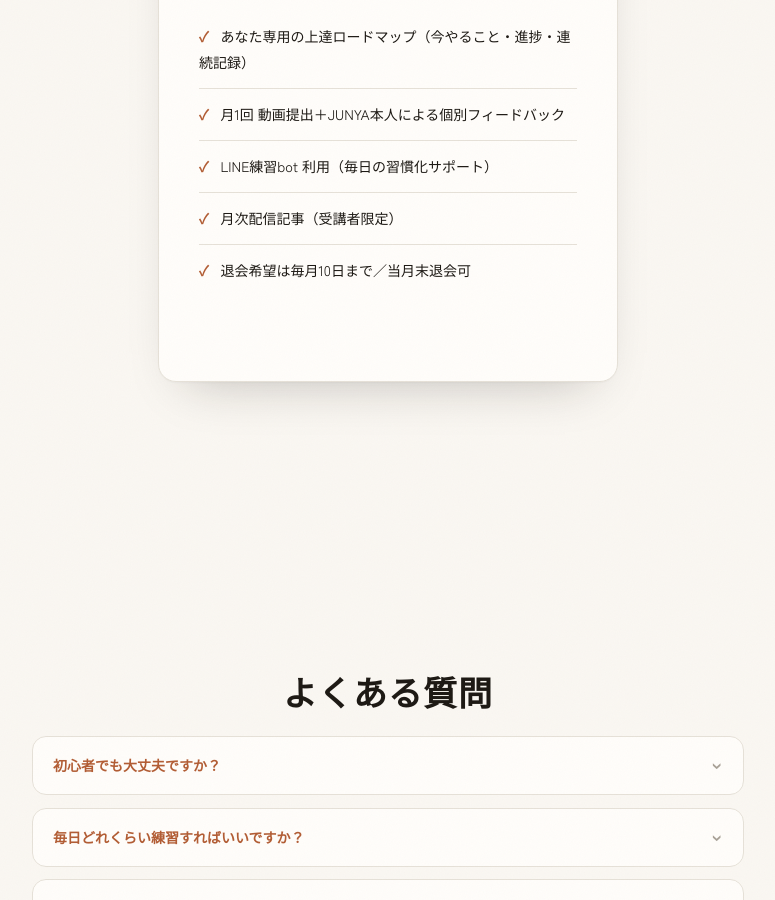
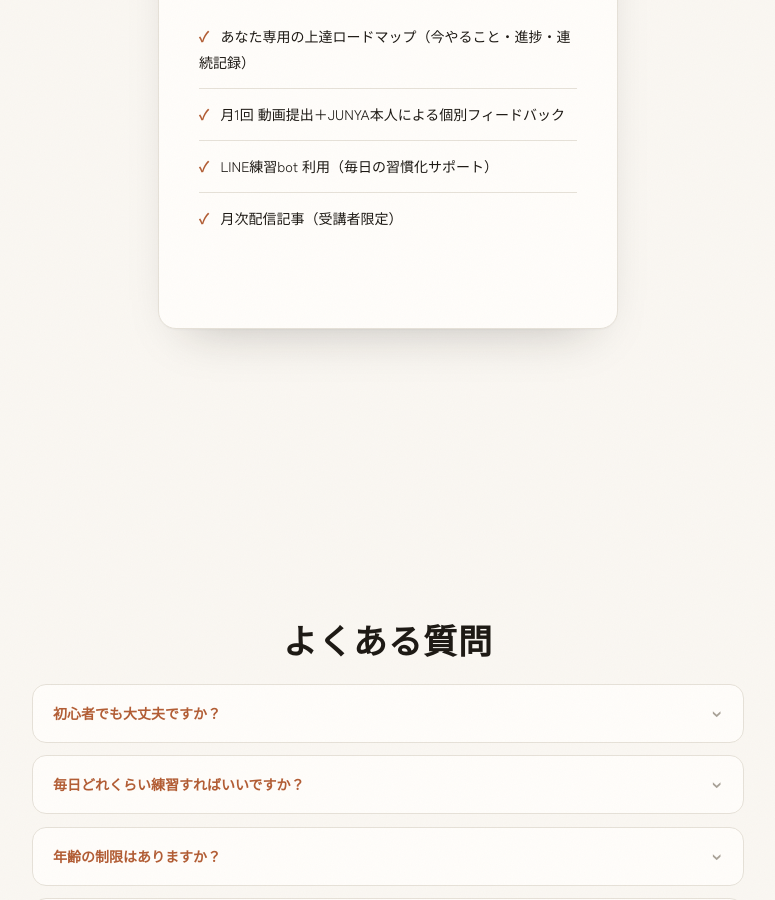
Before and after one commit to JunyaUnityDev/haribow-online-lesson-lp, a Jekyll site: the page built from index.html, in a window 1280 px wide and 900 px high, scrolled down 7339 px. Shown: the whole window, without its empty margins (252-1027 px from the left). Built offline with Jekyll 4.4.1, drawn with Linux system fonts in a browser that asks for light colours; some web fonts are replaced; some of the changed text lies outside the part shown.

Commit message:
LP: remove casual cancellation copy; move refund rules to FAQ only

```diff
--- a/index.html
+++ b/index.html
@@ -334,14 +334,13 @@
       <p class="pricing-amount">
         ¥3,000<span class="pricing-tax">/ 月（税込）</span>
       </p>
-      <p class="pricing-period">月額固定・いつでも退会可能</p>
+      <p class="pricing-period">月額固定</p>
 
       <ul class="pricing-list">
         <li>あなた専用の上達ロードマップ（今やること・進捗・連続記録）</li>
         <li>月1回 動画提出＋JUNYA本人による個別フィードバック</li>
         <li>LINE練習bot 利用（毎日の習慣化サポート）</li>
         <li>月次配信記事（受講者限定）</li>
-        <li>退会希望は毎月10日まで／当月末退会可</li>
       </ul>
     </div>
   </div>
@@ -369,8 +368,8 @@
         <div class="lp-details-body"><p>月額¥3,000（税込）を、クレジットカードでの自動引き落とし（Square）でお支払いいただきます。デビット／プリペイド／PayPay／銀行振込も相談可能です。</p></div>
       </details>
       <details class="lp-details faq-item">
-        <summary>退会はいつでもできますか？</summary>
-        <div class="lp-details-body"><p>いつでもできます。LINEで「退会希望」と送るだけ。毎月10日までの申請でその月末に退会（翌月の決済なし）、11日以降は翌月末の退会になります。日割りはなく、退会する月も月謝は満額です。</p></div>
+        <summary>退会の手続きを教えてください</summary>
+        <div class="lp-details-body"><p>LINEよりお申し出ください。毎月10日までの申請でその月末退会（翌月分の決済なし）、11日以降は翌月末退会になります。退会月の月謝は満額です。</p></div>
       </details>
     </div>
   </div>
```
